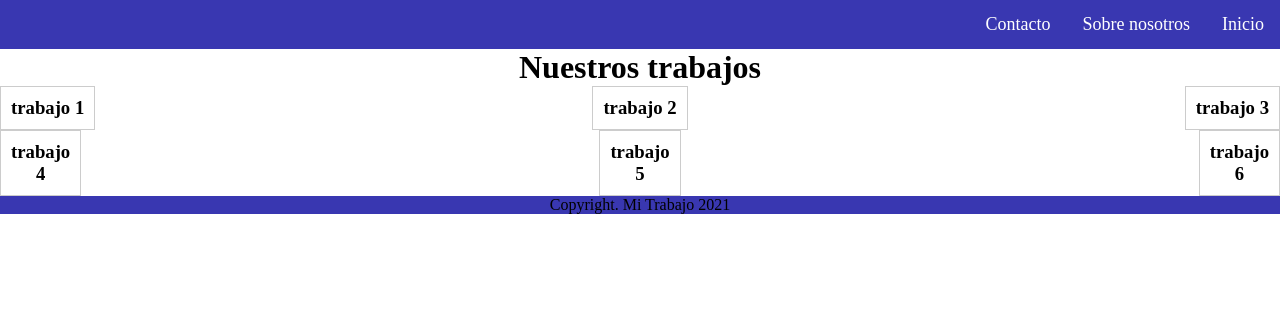
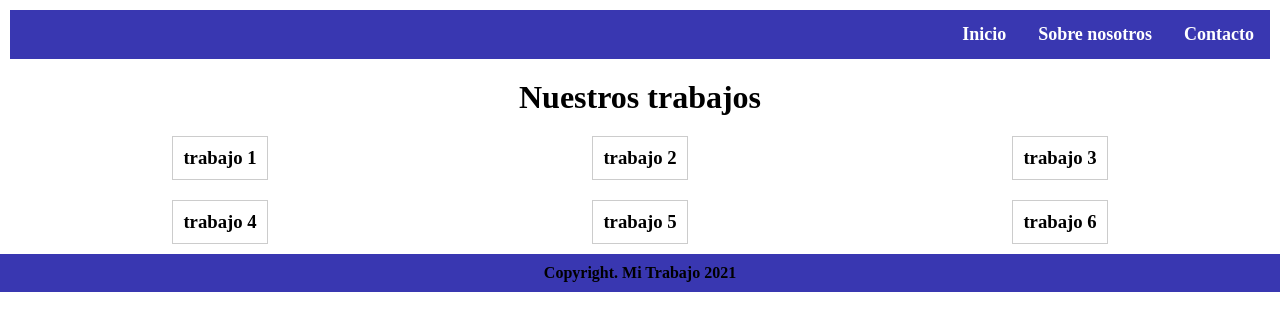
Before and after one commit to Pepinosky/tareaflexbox, a plain HTML site: page index.html in a window 1280 px wide. Drawn offline with Linux system fonts and the light colour scheme.

Commit message:
pagina lista, falta imagenes y decoraciones

```diff
--- a/css/estilos.css
+++ b/css/estilos.css
@@ -3,14 +3,26 @@
     padding: 0px;
 }
 
-body{
+.wrapper {
+    display: flex;
+    flex-flow: row wrap;
+    font-weight: bold;
     text-align: center;
-}
+  }
 
-#listado{
-    list-style-type: none;
+  .wrapper > * {
+    padding: 10px;
+    flex: 1 100%;
+  }
+
+.listado{
+
+     display: flex;
+  flex-flow: row wrap;
+  justify-content: flex-end;
+
+  list-style: none;
   margin: 0;
-  padding: 0;
   overflow: hidden;
   background-color: rgb(57, 55, 177);
 }
@@ -19,7 +31,7 @@ body{
     float: right;
 }
 
-.lista a {
+.listado a {
     display: block;
     color: white;
   text-align: center;
@@ -31,14 +43,18 @@ body{
 
 .container-1{
  display: flex;
- justify-content: space-between ;
+ justify-content: space-around;
+ flex-wrap: wrap;
+ align-items: baseline;
 
 
 }
 
 .container-2{
     display: flex;
-    justify-content: space-between;
+    justify-content: space-around;
+    flex-wrap: wrap;
+    align-items: baseline;
 }
 
 .container-1 div, .container-2 div{
@@ -46,9 +62,7 @@ body{
     padding: 10px;
 }
 
-.container-2-item{
-   flex-basis: 4%;
-}
+
 
 .pie {
     background-color: rgb(57, 55, 177);
--- a/index.html
+++ b/index.html
@@ -8,12 +8,13 @@
     <title>Tarea flexbox</title>
 </head>
 <body>
+    <div class="wrapper">
     <header>
         <nav id="navbar">
-            <ul id="listado">
-                <li class="lista"><a class="linknav" href="#">Inicio</a></li>
-                <li class="lista"><a class="linknav" href="#">Sobre nosotros</a></li>
-                <li class="lista"><a class="linknav" href="#">Contacto</a></li>
+            <ul class="listado">
+                <li class="listadoitem"><a class="linknav" href="#">Inicio</a></li>
+                <li class="listadoitem"><a class="linknav" href="#">Sobre nosotros</a></li>
+                <li class="listadoitem"><a class="linknav" href="#">Contacto</a></li>
               </ul>
         </nav>
     </header>
@@ -34,6 +35,6 @@
     </div>
 
     <footer class="pie">Copyright. Mi Trabajo 2021</footer>
-
+</div>
 </body>
 </html>
```
